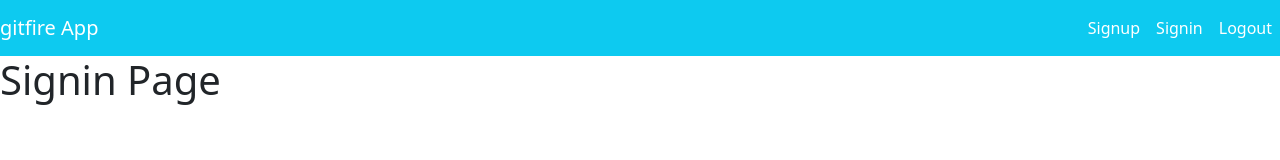
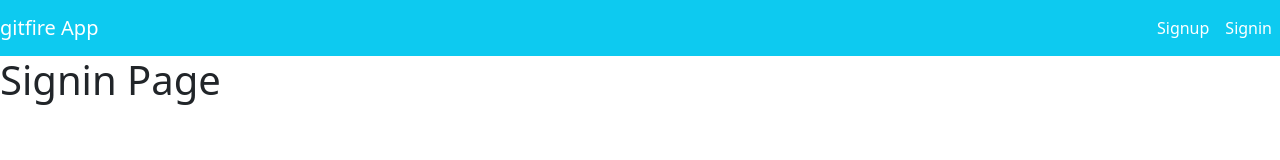
Before and after one commit to shivvvaam/firebase-github-app, a React (Create React App) app: page /signin in a window 1280 px wide. Shown: the top 160 px of the page. Built offline with nearby package versions, Linux system fonts and the light colour scheme.

Commit message:
Conditional Rendering of Header Elements

```diff
--- a/src/layout/Header.js
+++ b/src/layout/Header.js
@@ -1,37 +1,51 @@
-import React,{useState,useContext} from "react";
+import React, { useState, useContext } from "react";
 import {
     Collapse,
     Navbar,
     NavbarToggler,
     NavbarBrand,
-    Nav,NavItem,NavLink,NavbarText
+    Nav, NavItem, NavLink, NavbarText
 } from "reactstrap";
 
-import {Link } from "react-router-dom";
+import { Link } from "react-router-dom";
 import { UserContext } from "../context/UserContext";
 
-const Header =() =>{
-return(
+const Header = () => {
+    const context = useContext(UserContext);
+
+    const [isOpen, setIsOpen] = useState(false)
+
+    const toggle = () => setIsOpen(!isOpen);
+
+    return (
         <Navbar color="info" light expand="md">
             <NavbarBrand><Link to="/" className="text-white text-decoration-none">gitfire App</Link></NavbarBrand>
-        <NavbarToggler />
-        <Collapse navbar>
-        <Nav className="ms-auto"  navbar>
+            <NavbarText className="text-white">{
+                context.user?.email ? context.user.email : ""
+            }</NavbarText>
+            <NavbarToggler onClick={toggle} />
+            <Collapse isOpen={isOpen} navbar>
+                <Nav className="ms-auto" navbar>
+                    {/* Conditional rendering if user present  then this other wise that */}
+                    {
+                        context.user ? (
                             <NavItem>
-                <NavLink className="text-white">
-                    Signup
-                </NavLink>
+                                <NavLink tag={Link} to="/" className="text-white">Logout</NavLink>
+                            </NavItem>
+                        ) :
+                            (
+                                <>
+                                    <NavItem>
+                                        <NavLink tag={Link} to="/" className="text-white">Signup</NavLink>
                                     </NavItem>
                                     <NavItem>
-                <NavLink className="text-white">
-                    Signin
-                </NavLink>
+                                        <NavLink tag={Link} to="/" className="text-white">Signin</NavLink>
                                     </NavItem>
-            <NavItem>
-                <NavLink className="text-white">
-                    Logout
-                </NavLink>
-            </NavItem>
+                                </>
+                            )
+                    }
+
+
                 </Nav>
             </Collapse>
 
```
Lines whose indentation alone changed are shown as unchanged.
